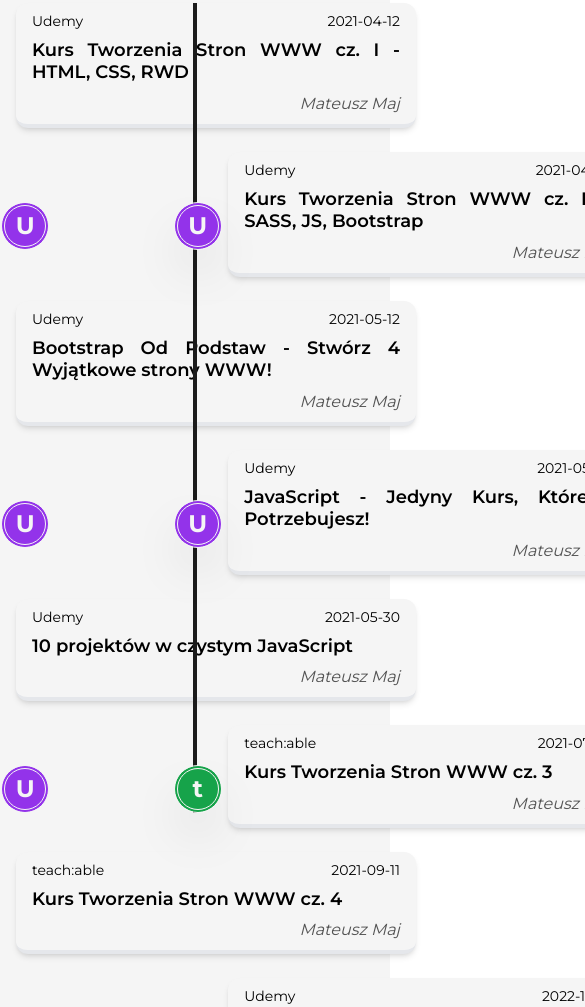
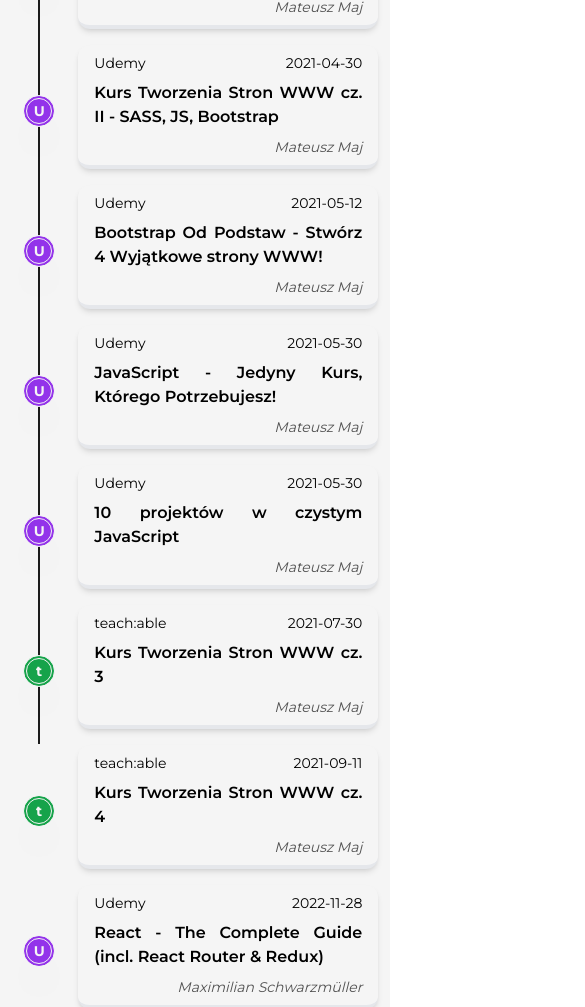
Before and after one commit to sporthq/portfolio, a Next.js app: page /about in a window 390 px wide. Shown: the part 2007-3014 px from the top of the page, 585 px wide, since content can reach past the window. Built offline with nearby package versions, Linux system fonts and the light colour scheme.

Commit message:
finished respo about

```diff
--- a/src/components/Education.js
+++ b/src/components/Education.js
@@ -1,113 +1,318 @@
 import { motion, useScroll } from 'framer-motion';
-import { useRef } from 'react';
+import { useRef, useState, useEffect } from 'react';
+export function useMediaQuery(query) {
+	const [matches, setMatches] = useState(false);
 
-const LeftBox = ({ company, date, title, author, colorIcon = "bg-purple-600", childIcon = "U" }) => {
+	useEffect(() => {
+		const media = window.matchMedia(query);
+		if (media.matches !== matches) {
+			setMatches(media.matches);
+		}
+
+		const listener = () => {
+			setMatches(media.matches);
+		};
+
+		if (typeof media.addEventListener === 'function') {
+			media.addEventListener('change', listener);
+		} else {
+			media.addListener(listener);
+		}
+
+		return () => {
+			if (typeof media.removeEventListener === 'function') {
+				media.removeEventListener('change', listener);
+			} else {
+				media.removeListener(listenerList);
+			}
+		};
+	}, [matches, query]);
+
+	return matches;
+}
+
+const LeftBox = ({ company, date, title, author, colorIcon = 'bg-purple-600', childIcon = 'U', rowStart, rowEnd }) => {
+	const isSmall = useMediaQuery('(min-width: 768px)');
+	console.log(isSmall);
+
 	return (
-    <div
-
-
-    className='contents'>
-      <motion.div 	initial={{ x: -140 }}
+		<div className='contents md:hidden'>
+			<motion.div
+				initial={isSmall ? { x: -140 } : { x: -140 }}
 				whileInView={{ x: 0 }}
-      transition={{ duration: .5, type: 'easy' }}
+				transition={{ duration: 0.5, type: 'easy' }}
 				className={`bg-light col-start-1 col-end-5 p-4 py-2 rounded-xl  ml-auto shadow-md flex flex-col border-b-4
-    border-${colorIcon}-600 w-[400px] `}
+    								border-${colorIcon}-600 w-[400px] lg:w-[300px] md:col-start-2 md:col-end-4  `}
 			>
 				<div className='flex items-center justify-between text-sm mb-2'>
 					<span>{company}</span>
 					<span>{date}</span>
 				</div>
 
-        <h3 className='leading-tight text-justify mb-2 text-lg font-semibold'>
-          {title}
-        </h3>
+				<h3 className='leading-tight text-justify mb-2 text-lg font-semibold lg:text-base'>{title}</h3>
 				<div className='flex justify-end'>
-          <span className='italic text-dark/75'>{author}</span>
+					<span className='italic text-dark/75 lg:text-sm'>{author}</span>
 				</div>
-
 			</motion.div>
 
-      <div className='xs:col-start-1 xs:col-end-2 md:col-start-5 md:col-end-6 sm:mx-0 md:mx-auto relative mr-10'>
+			<div
+				className={`col-start-5 col-end-6 mx-auto relative  md:mx-0 md:col-start-1 md:col-end-2  sm:col-start-4  sm:col-end-4 md:${rowStart} md:${rowEnd} `}
+			>
 				<div className='h-full w-6 flex items-center justify-center'></div>
-        <div className={`w-12 h-12 absolute left-0 -translate-x-[50%]  md:left-[50%] border-4 border-double  border-light top-1/2 -mt-3 rounded-full ${colorIcon} shadw-2xl flex items-center justify-center text-light font-bold text-2xl `}>
+				<div
+					className={`w-12 h-12 absolute  -translate-x-[50%]  left-[50%] border-4 border-double  border-light top-1/2 -mt-3 rounded-full ${colorIcon} shadow-2xl flex items-center justify-center text-light font-bold text-2xl lg:text-xl md:text-sm  md:w-8 md:h-8  md:mx-0   `}
+				>
 					{childIcon}
 				</div>
 			</div>
 		</div>
-  )
+	);
 };
-const RightBox = ({company, date, title, author, colorIcon ="bg-purple-600", childIcon = "U"}) => {
+const LeftBoxMobile = ({ company, date, title, author, colorIcon = 'bg-purple-600', childIcon = 'U' }) => {
+	const isSmall = useMediaQuery('(min-width: 768px)');
+
 	return (
-    <div className='contents '>
-					<div className='col-start-5 col-end-6 mr-10 md:mx-auto relative'>
+		<div className={` contents ${isSmall ? 'hidden' : ''}`}>
+				<div
+				className={`col-start-5 col-end-6 mx-auto relative  md:mx-0 md:col-start-1 md:col-end-2   `}
+			>
 				<div className='h-full w-6 flex items-center justify-center'></div>
-						<div className={`w-12 h-12 absolute left-0 -translate-x-[50%] md:left-[50%] border-4 border-double border-light top-1/2 -mt-3 rounded-full  ${colorIcon} shadow-2xl flex items-center justify-center text-light font-bold text-2xl`}>
+				<div
+					className={`w-12 h-12 absolute  -translate-x-[50%]  left-[50%] border-4 border-double  border-light top-1/2 -mt-3 rounded-full ${colorIcon} shadow-2xl flex items-center justify-center text-light font-bold text-2xl lg:text-xl md:text-sm  md:w-8 md:h-8  md:mx-0   `}
+				>
 					{childIcon}
 				</div>
 			</div>
-					<motion.div 		initial={{ x: 140 }}
+			<motion.div
+				initial={isSmall ? { x: 140 } : { x: 140 }}
 				whileInView={{ x: 0 }}
-					transition={{ duration: .5, type: 'easy' }}
-						className={`bg-light col-start-6 col-end-10 p-4 py-2 rounded-xl  mr-auto shadow-md flex flex-col border-b-4
-        border-${colorIcon}-600 w-[400px]`}
+				transition={{ duration: 0.5, type: 'easy' }}
+				className={`bg-light col-start-1 col-end-5 p-4 py-2 rounded-xl  ml-auto shadow-md flex flex-col border-b-4
+    								border-${colorIcon}-600 w-[400px] lg:w-[300px] md:w-[400px] sm:w-[300px] md:col-start-2 md:col-end-4  `}
 			>
 				<div className='flex items-center justify-between text-sm mb-2'>
 					<span>{company}</span>
 					<span>{date}</span>
 				</div>
 
-						<h3 className='leading-tight text-justify mb-2 text-lg font-semibold'>
-							{title}
-						</h3>
+				<h3 className='leading-tight text-justify mb-2 text-lg font-semibold lg:text-base'>{title}</h3>
 				<div className='flex justify-end'>
-							<span className='italic text-dark/75  '>{author}</span>
+					<span className='italic text-dark/75 lg:text-sm'>{author}</span>
+				</div>
+			</motion.div>
+
+
+		</div>
+	);
+};
+
+const RightBox = ({ company, date, title, author, colorIcon = 'bg-purple-600', childIcon = 'U' }) => {
+	const isSmall = useMediaQuery('(min-width: 768px)');
+
+	return (
+		<div className='contents  '>
+			<div className='col-start-5 col-end-6 mx-auto relative md:col-start-1 md:col-end-2 '>
+				<div className='h-full w-6 flex items-center justify-center'></div>
+				<div
+					className={`w-12 h-12 absolute  -translate-x-[50%] left-[50%] border-4 border-double border-light top-1/2 -mt-3 rounded-full  ${colorIcon} shadow-2xl flex items-center justify-center text-light font-bold text-2xl lg:text-xl md:text-sm  md:w-8 md:h-8 `}
+				>
+					{childIcon}
+				</div>
+			</div>
+
+			<motion.div
+				initial={isSmall ? { x: 140 } : { x: 140 }}
+				whileInView={{ x: 0 }}
+				transition={{ duration: 0.5, type: 'easy' }}
+				className={`bg-light col-start-6 col-end-10 p-4 py-2 rounded-xl  mr-auto shadow-md flex flex-col border-b-4 md:col-start-2 md:col-end-4
+        border-${colorIcon}-600 w-[400px] lg:w-[300px] md:w-[400px] sm:w-[300px]`}
+			>
+				<div className='flex items-center justify-between text-sm mb-2'>
+					<span>{company}</span>
+					<span>{date}</span>
+				</div>
+
+				<h3 className='leading-tight text-justify mb-2 text-lg font-semibold lg:text-base'>{title}</h3>
+				<div className='flex justify-end'>
+					<span className='italic text-dark/75 lg:text-sm '>{author}</span>
 				</div>
 			</motion.div>
 		</div>
-  )
+	);
 };
 
 const Education = () => {
 	const ref = useRef(null);
 	const { scrollYProgress } = useScroll({
 		target: ref,
-    offset: ["70px end", "center start"]
-
+		offset: ['70px end', 'center start'],
 	});
-
 
 	return (
 		<>
-			<h2 className='text-8xl text-center py-36'>Education</h2>
+			<h2 className='text-8xl text-center py-36 lg:text-6xl  sm:text-5xl   lg:py-28'>Education</h2>
 
-			<div ref={ref}   className='relative grid grid-cols-9 gap-6   '    >
+			<div ref={ref} className='relative grid grid-cols-9 gap-6 md:gap-4 md:grid-cols-6  mb-16 '>
 				<motion.div
-         style={{scaleY: scrollYProgress}}
-        initial={{scaleY:1}}
-        animate={{translateX: '-50%'}}
-
-					className='absolute md:left-[50%] md:top-0  h-full bg-dark w-[4px]   origin-top '
+					style={{ scaleY: scrollYProgress }}
+					initial={{ scaleY: 1 }}
+					animate={{ translateX: '-50%' }}
+					className='absolute left-[50%] top-0 h-full bg-dark w-[4px]   origin-top   md:w-[2px] md:col-start-1 md:col-end-1'
 				></motion.div>
 
-       <LeftBox company='Udemy' date="2021-04-12" title="Kurs Tworzenia Stron WWW cz. I - HTML, CSS, RWD" author="Mateusz Maj"   />
-				<RightBox company='Udemy' date="2021-04-30" title="Kurs Tworzenia Stron WWW cz. II - SASS, JS, Bootstrap"  author="Mateusz Maj"  />
-       <LeftBox company='Udemy' date="2021-05-12" title="Bootstrap Od Podstaw - Stwórz 4 Wyjątkowe strony WWW!" author="Mateusz Maj"  />
-				<RightBox company='Udemy' date="2021-05-30" title="JavaScript - Jedyny Kurs, Którego Potrzebujesz!"  author="Mateusz Maj"  />
-        <LeftBox company='Udemy' date="2021-05-30" title="10 projektów w czystym JavaScript" author="Mateusz Maj"   />
-				<RightBox company='teach:able' date="2021-07-30" title="Kurs Tworzenia Stron WWW cz. 3"  author="Mateusz Maj" colorIcon='bg-green-600' childIcon='t'  />
-       <LeftBox company='teach:able' date="2021-09-11" title="Kurs Tworzenia Stron WWW cz. 4" author="Mateusz Maj" colorIcon='bg-green-600'  childIcon='t' />
-				<RightBox company='Udemy' date="2022-11-28" title="React - The Complete Guide (incl. React Router & Redux)"  author="Maximilian Schwarzmüller"  />
-       <LeftBox company='tech:able' date="2022-01-12" title="15 zaawansowanych komponentów na strony WWW!" author="Mateusz Maj" colorIcon='bg-green-600'  childIcon='t'  />
-				<RightBox company='Udemy' date="2022-05-23" title="The Complete JavaScript Course: From Zero to Expert!"  author="Jonas Schmedtmann"  />
-       <LeftBox company='Udemy' date="2022-09-09" title="Advanced CSS and Sass: Flexbox, Grid, Animations and More!" author="Jonas Schmedtmann"  />
-				<RightBox company='Udemy' date="2022-12-28" title="Build an e-commerce app with React and Chakra UI MERN "  author="Benjamin Fischer"  />
-       <LeftBox company='Udemy' date="2023-03-09" title="React, NodeJS, Express & MongoDB - The MERN Fullstack Guide" author="Ewomazino Akpareva"  />
-				<RightBox company='Udemy' date="2023-06-06" title="The Ultimate React Course 2023: React, Redux & More"  author="Jonas Schmedtmann"  />
+				<LeftBox
+					company='Udemy'
+					date='2021-04-12'
+					title='Kurs Tworzenia Stron WWW cz. I - HTML, CSS, RWD'
+					author='Mateusz Maj'
 
 
+				/>
+				<LeftBoxMobile
+					company='Udemy'
+					date='2021-04-12'
+					title='Kurs Tworzenia Stron WWW cz. I - HTML, CSS, RWD'
+					author='Mateusz Maj'
 
+
+				/>
+				<RightBox
+					company='Udemy'
+					date='2021-04-30'
+					title='Kurs Tworzenia Stron WWW cz. II - SASS, JS, Bootstrap'
+					author='Mateusz Maj'
+				/>
+				<LeftBox
+					company='Udemy'
+					date='2021-05-12'
+					title='Bootstrap Od Podstaw - Stwórz 4 Wyjątkowe strony WWW!'
+					author='Mateusz Maj'
+
+				/>
+				<LeftBoxMobile
+					company='Udemy'
+					date='2021-05-12'
+					title='Bootstrap Od Podstaw - Stwórz 4 Wyjątkowe strony WWW!'
+					author='Mateusz Maj'
+
+				/>
+				<RightBox
+					company='Udemy'
+					date='2021-05-30'
+					title='JavaScript - Jedyny Kurs, Którego Potrzebujesz!'
+					author='Mateusz Maj'
+				/>
+				<LeftBox
+					company='Udemy'
+					date='2021-05-30'
+					title='10 projektów w czystym JavaScript'
+					author='Mateusz Maj'
+
+				/>
+				<LeftBoxMobile
+					company='Udemy'
+					date='2021-05-30'
+					title='10 projektów w czystym JavaScript'
+					author='Mateusz Maj'
+
+				/>
+				<RightBox
+					company='teach:able'
+					date='2021-07-30'
+					title='Kurs Tworzenia Stron WWW cz. 3'
+					author='Mateusz Maj'
+					colorIcon='bg-green-600'
+					childIcon='t'
+				/>
+				<LeftBox
+					company='teach:able'
+					date='2021-09-11'
+					title='Kurs Tworzenia Stron WWW cz. 4'
+					author='Mateusz Maj'
+					colorIcon='bg-green-600'
+					childIcon='t'
+
+				/>
+				<LeftBoxMobile
+					company='teach:able'
+					date='2021-09-11'
+					title='Kurs Tworzenia Stron WWW cz. 4'
+					author='Mateusz Maj'
+					colorIcon='bg-green-600'
+					childIcon='t'
+
+				/>
+				<RightBox
+					company='Udemy'
+					date='2022-11-28'
+					title='React - The Complete Guide (incl. React Router & Redux)'
+					author='Maximilian Schwarzmüller'
+				/>
+				<LeftBox
+					company='tech:able'
+					date='2022-01-12'
+					title='15 zaawansowanych komponentów na strony WWW!'
+					author='Mateusz Maj'
+					colorIcon='bg-green-600'
+					childIcon='t'
+
+				/>
+				<LeftBoxMobile
+					company='tech:able'
+					date='2022-01-12'
+					title='15 zaawansowanych komponentów na strony WWW!'
+					author='Mateusz Maj'
+					colorIcon='bg-green-600'
+					childIcon='t'
+
+				/>
+				<RightBox
+					company='Udemy'
+					date='2022-05-23'
+					title='The Complete JavaScript Course: From Zero to Expert!'
+					author='Jonas Schmedtmann'
+				/>
+				<LeftBox
+					company='Udemy'
+					date='2022-09-09'
+					title='Advanced CSS and Sass: Flexbox, Grid, Animations and More!'
+					author='Jonas Schmedtmann'
+
+				/>
+				<LeftBoxMobile
+					company='Udemy'
+					date='2022-09-09'
+					title='Advanced CSS and Sass: Flexbox, Grid, Animations and More!'
+					author='Jonas Schmedtmann'
+
+				/>
+				<RightBox
+					company='Udemy'
+					date='2022-12-28'
+					title='Build an e-commerce app with React and Chakra UI MERN '
+					author='Benjamin Fischer'
+				/>
+				<LeftBox
+					company='Udemy'
+					date='2023-03-09'
+					title='React, NodeJS, Express & MongoDB - The MERN Fullstack Guide'
+					author='Ewomazino Akpareva'
+					// row='row-start-13'
+				/>
+				<LeftBoxMobile
+					company='Udemy'
+					date='2023-03-09'
+					title='React, NodeJS, Express & MongoDB - The MERN Fullstack Guide'
+					author='Ewomazino Akpareva'
+					// row='row-start-13'
+				/>
+				<RightBox
+					company='Udemy'
+					date='2023-06-06'
+					title='The Ultimate React Course 2023: React, Redux & More'
+					author='Jonas Schmedtmann'
+				/>
 			</div>
-
 		</>
 	);
 };
--- a/src/components/NavBar.js
+++ b/src/components/NavBar.js
@@ -132,8 +132,8 @@
 					</nav>
 				</div>
 
-				<nav className=' flex items-center justify-center flex-wrap  lg:absolute lg:items-baseline lg:right-[10%] lg:top-[50%] -translate-y-[50%] xs:flex-col xs:right-[10%]   xs:mt-2 xs:items-center'>
-				<button><Flag className='w-10 mb-4 xs:w-8' code="pl" /></button>
+				<nav className=' flex items-center justify-center flex-wrap  lg:absolute lg:items-baseline lg:right-[10%] lg:top-[50%] -translate-y-[50%] xs:flex-col xs:right-[10%]   xs:mt-2 xs:items-center '>
+				<button><Flag className='w-10 mb-4 xs:w-8 shadow-xl' code="pl" /></button>
 					{/* <motion.a
 						href='https://twitter.com/Seba1_01'
 						target={'_blank'}
--- a/src/pages/_app.js
+++ b/src/pages/_app.js
@@ -16,7 +16,7 @@
 				<meta name='viewport' content='width=device-width, initial-scale=1' />
 				<link rel='icon' href='/favicon.ico' />
 			</Head>
-			<main className={`${montserrat.className} bg-light w-full min-h-screen `}   >
+			<main className={`${montserrat.className} bg-light w-full min-h-screen  overflow-hidden`}   >
 				<NavBar className='order-1'></NavBar>
 				<Component {...pageProps} />
 				{/* <footer className="border border-t-4 p-3 text-center"><p>Contact with me!</p></footer> */}
--- a/src/pages/about.js
+++ b/src/pages/about.js
@@ -34,7 +34,7 @@
 				/>
 			</Head>
 			<main className='flex w-full flex-col items-center justify-center '>
-			<Layout className='py-16 px-16 md:py-8 md:px-4 '>
+			<Layout className='py-16 px-14 md:py-8 md:px-4 '>
 					<AnimatedText
 						className={`text-8xl text-center font-semibold mb-32 2xl:text-7xl  lg:text-6xl sm:text-5xl   md:mb-16`}
 						text="Hi there! I'm Sebastian. Welcome to my portfolio page."
@@ -64,36 +64,34 @@
 									alt='Sebastian Nowak'
 									className=' w-auto max-h-[500px] self:center  lg:h-auto object-contain  border-2 border-solid border-dark  rounded-2xl md:min-h-[280px] '
 									priority
-									sizes='
-							(max-width: 768px) 100vw,
-							(max-width: 1200px) 50vw,
-							50vw
-							'
+
 								/>
 							</div>
 						</div>
-						<div className='col-span-3 flex-col  2xl:order-1  md:order-2'>
+						<div className='w-full col-span-3 flex flex-col items-center justify-center  2xl:order-1  md:order-2 md:mt-8'>
+							<div>
 							<h2 className='mb-4 text-lg font-bold uppercase text-dark/75'>Technology</h2>
-							<div className='w-full flex'>
-								<IconHtml5 className='w-16 mr-1 hover:animate-bounceicon  duration-300' />
-								<CSSIcon className='w-16 mx-1 hover:animate-bounceicon duration-300' />
-								<JSIcon className='w-16 ml-1 hover:animate-bounceicon duration-300' />
-								<ReactIcon className='w-16 mx-1  hover:animate-bounceicon duration-300' />
-								<NextIcon className='w-16 mx-1  hover:animate-bounceicon duration-300' />
+							<div className='w-full flex mt-4'>
+								<IconHtml5 className='w-16 xs:w-12 mr-1 hover:animate-bounceicon  duration-300' />
+								<CSSIcon className='w-16 mx-1 xs:w-12  hover:animate-bounceicon duration-300' />
+								<JSIcon className='w-16 ml-1 xs:w-12  hover:animate-bounceicon duration-300' />
+								<ReactIcon className='w-16 mx-1 xs:w-12   hover:animate-bounceicon duration-300' />
+								<NextIcon className='w-16 mx-1  xs:w-12  hover:animate-bounceicon duration-300' />
 							</div>
 							<div className='w-full flex mt-4'>
-								<NodeIcon className='w-16 mr-1  hover:animate-bounceicon duration-300' />
-								<MongoDBIcon className='w-16 h-[80px] mx-1  hover:animate-bounceicon duration-300' />
-								<ExpressIcon className='w-16 mx-1  hover:animate-bounceicon duration-300' />
-								<TailwindIcon className='w-16 mx-1  hover:animate-bounceicon duration-300' />
-								<BootstrapIcon className='w-16 ml-1  hover:animate-bounceicon duration-300' />
+								<NodeIcon className='w-16 mr-1  xs:w-12  hover:animate-bounceicon duration-300' />
+								<MongoDBIcon className='w-16 xs:w-12  h-[80px] mx-1  hover:animate-bounceicon duration-300' />
+								<ExpressIcon className='w-16 xs:w-12  mx-1  hover:animate-bounceicon duration-300' />
+								<TailwindIcon className='w-16 xs:w-12  mx-1  hover:animate-bounceicon duration-300' />
+								<BootstrapIcon className='w-16 xs:w-12  ml-1  hover:animate-bounceicon duration-300' />
 							</div>
 							<div className='w-full flex mt-4'>
-								<ReduxIcon className='w-16 mr-1  hover:animate-bounceicon duration-300' />
-								<RouterIcon className='w-16 h-[80px] mx-1  hover:animate-bounceicon duration-300' />
-								<FrameMotionIcon className='w-16 h-[80px] mx-1  hover:animate-bounceicon duration-300' />
-								<IconChakraui className='w-16 h-[80px] mx-1  hover:animate-bounceicon duration-300' />
-								<GitHubIcon className='w-16 h-[80px] mx-1  hover:animate-bounceicon duration-300' />
+								<ReduxIcon className='w-16 xs:w-12  mr-1  hover:animate-bounceicon duration-300' />
+								<RouterIcon className='w-16  xs:w-12 h-[80px] mx-1  hover:animate-bounceicon duration-300' />
+								<FrameMotionIcon className='w-16 xs:w-12  h-[80px] mx-1  hover:animate-bounceicon duration-300' />
+								<IconChakraui className='w-16 xs:w-12  h-[80px] mx-1  hover:animate-bounceicon duration-300' />
+								<GitHubIcon className='w-16 xs:w-12  h-[80px] mx-1  hover:animate-bounceicon duration-300' />
+							</div>
 							</div>
 						</div>
 					</div>
```
Lines whose indentation alone changed are shown as unchanged.
